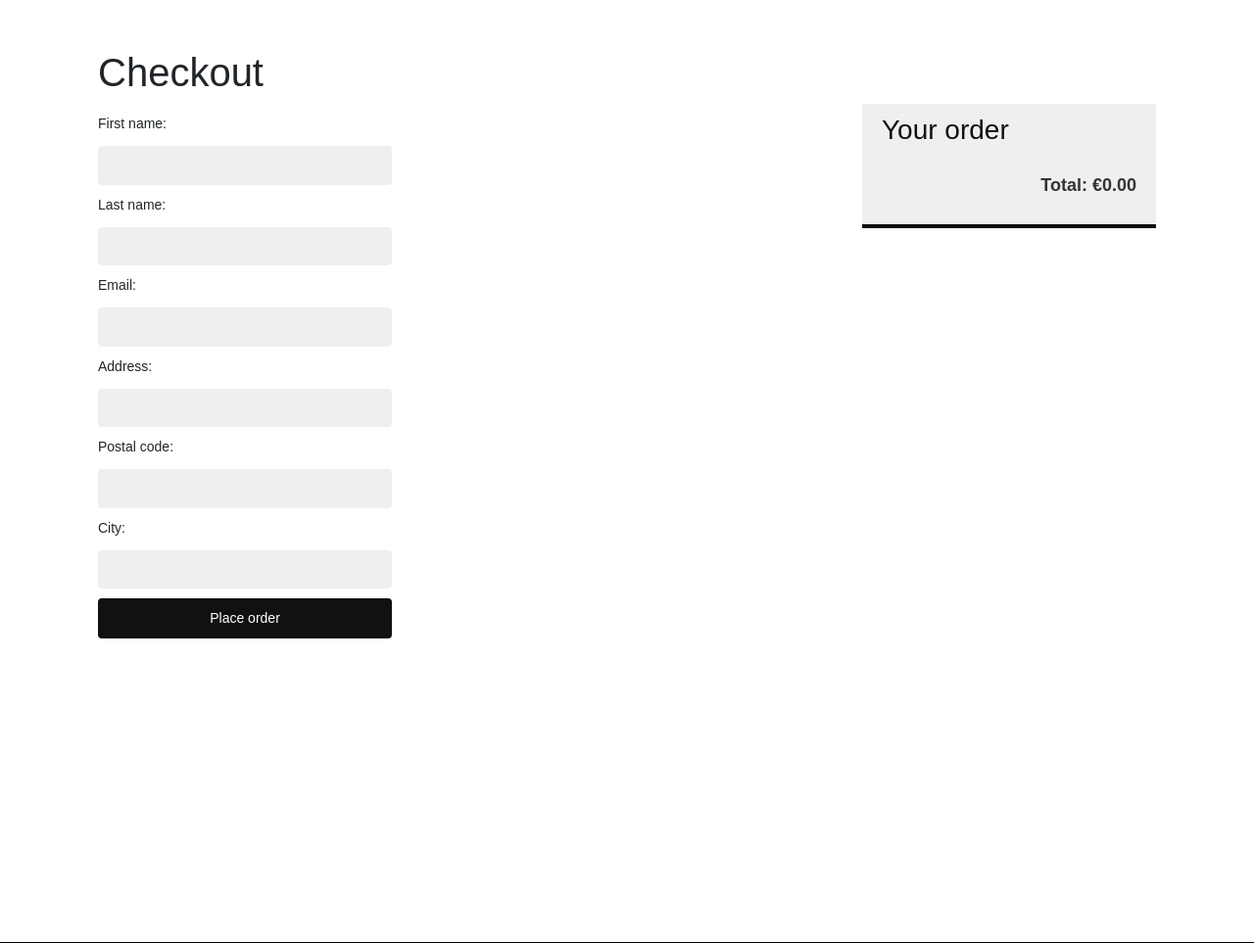
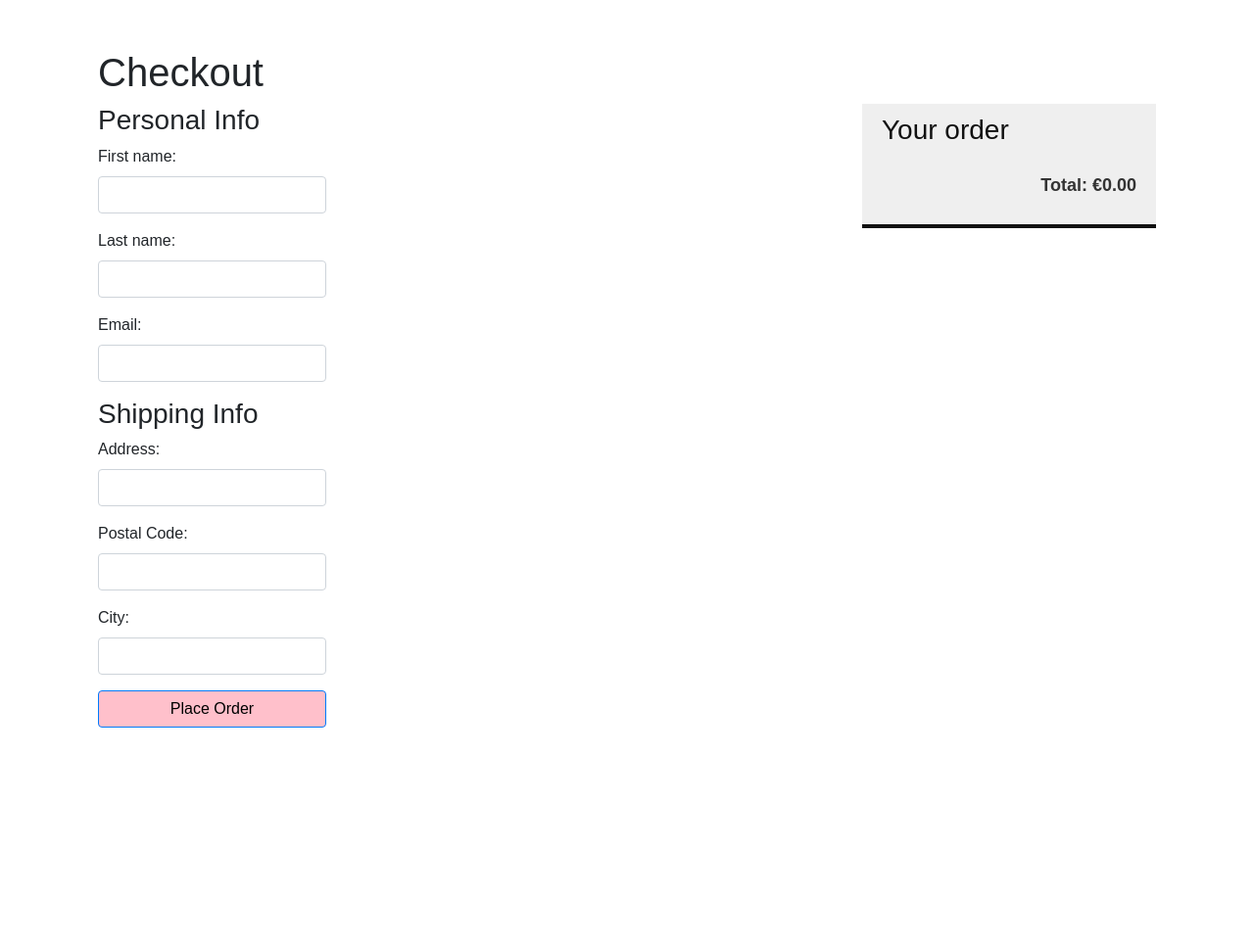
Before and after one commit to marosan28/old-town-jewels, a Django app: page /orders/create/ in a window 1280 px wide. Shown: the part 56-1019 px from the top of the page at 98% size. Run offline with Django 3.2, Linux system fonts and the light colour scheme; parts of the project's set-up code (start-up, migrations or seed data) failed here and were passed over; some libraries are stand-ins or nearby versions; some web fonts are replaced.

Commit message:
edit checkout form- seperate personal information and shipping information

```diff
--- a/orders/templates/orders/order/create.html
+++ b/orders/templates/orders/order/create.html
@@ -23,8 +23,34 @@ Checkout
   <p>Total: €{{ cart.get_total_price_after_discount|floatformat:2 }}</p>
 </div>
 <form method="post" class="order-form">
-  {{ form.as_p }}
-  <p><input type="submit" value="Place order"></p>
-  {% csrf_token %}
+  <h3>Personal Info</h3>
+  <div class="form-group">
+      <label for="first_name">First name:</label>
+      <input type="text" name="first_name" id="first_name" class="form-control">
+    </div>
+  <div class="form-group">
+      <label for="last_name">Last name:</label>
+      <input type="text" name="last_name" id="last_name" class="form-control">
+    </div>
+  <div class="form-group">
+      <label for="email">Email:</label>
+      <input type="email" name="email" id="email" class="form-control">
+    </div>
+  <h3>Shipping Info</h3>
+  <div class="form-group">
+      <label for="address">Address:</label>
+      <input type="text" name="address" id="address" class="form-control">
+    </div>
+  <div class="form-group">
+      <label for="postal_code">Postal Code:</label>
+      <input type="text" name="postal_code" id="postal_code" class="form-control">
+    </div>
+  <div class="form-group">
+      <label for="city">City:</label>
+      <input type="text" name="city" id="city" class="form-control">
+    </div>
+   <button id="btn-submit" class="btn btn-primary btn-block">Place Order</button>
+    {% csrf_token %}
 </form>
+
 {% endblock %}
```
Also changed, not shown: db.sqlite3.
